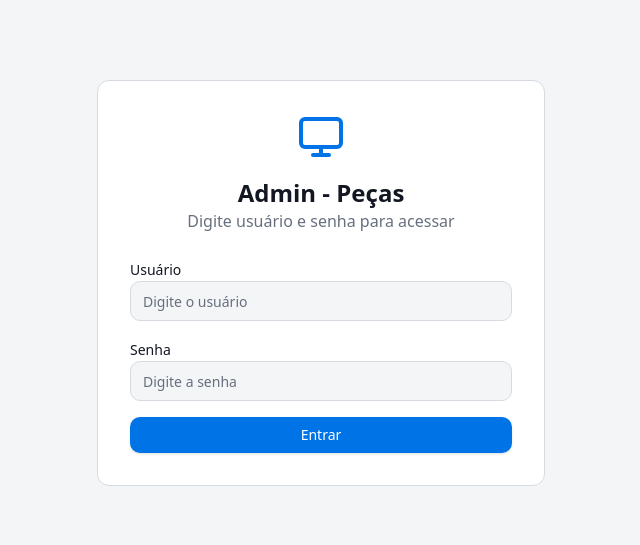
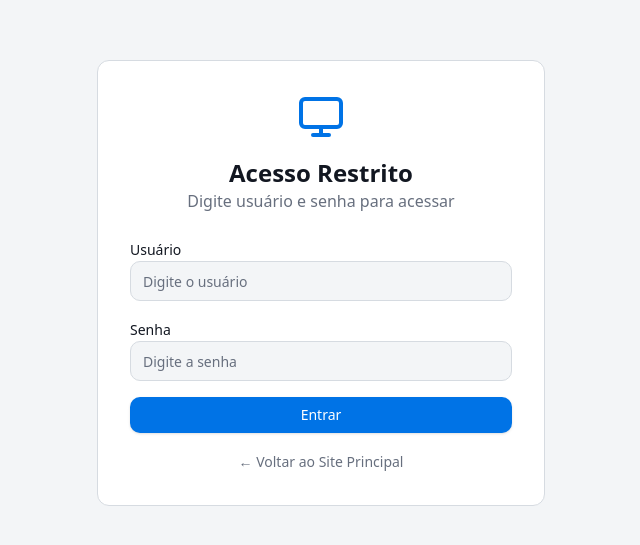
Before and after one commit to squash1104/siterender, a React (Vite) app: page /admin in a window 1280 px wide. Shown: the part 117-662 px from the top of the page, without its empty margins (319-959 px from the left). Built offline with nearby package versions, Linux system fonts and the light colour scheme.

Commit message:
Add back to main site link on admin login

```diff
--- a/src/pages/Admin.jsx
+++ b/src/pages/Admin.jsx
@@ -174,7 +174,7 @@ export default function Admin() {
         <div className="bg-card rounded-xl border border-border p-8 w-full max-w-md">
           <div className="text-center mb-6">
             <Monitor className="w-12 h-12 text-primary mx-auto mb-4" />
-            <h1 className="text-2xl font-bold">Admin - Peças</h1>
+            <h1 className="text-2xl font-bold">Acesso Restrito</h1>
             <p className="text-muted-foreground">Digite usuário e senha para acessar</p>
           </div>
           <form onSubmit={handleLogin}>
@@ -199,10 +199,15 @@ export default function Admin() {
                 placeholder="Digite a senha"
               />
             </div>
-            <Button type="submit" className="w-full">
+            <Button type="submit" className="w-full mb-4">
               Entrar
             </Button>
           </form>
+          <div className="text-center">
+            <Link to="/" className="text-sm text-muted-foreground hover:text-primary">
+              ← Voltar ao Site Principal
+            </Link>
+          </div>
         </div>
       </div>
     );
```
